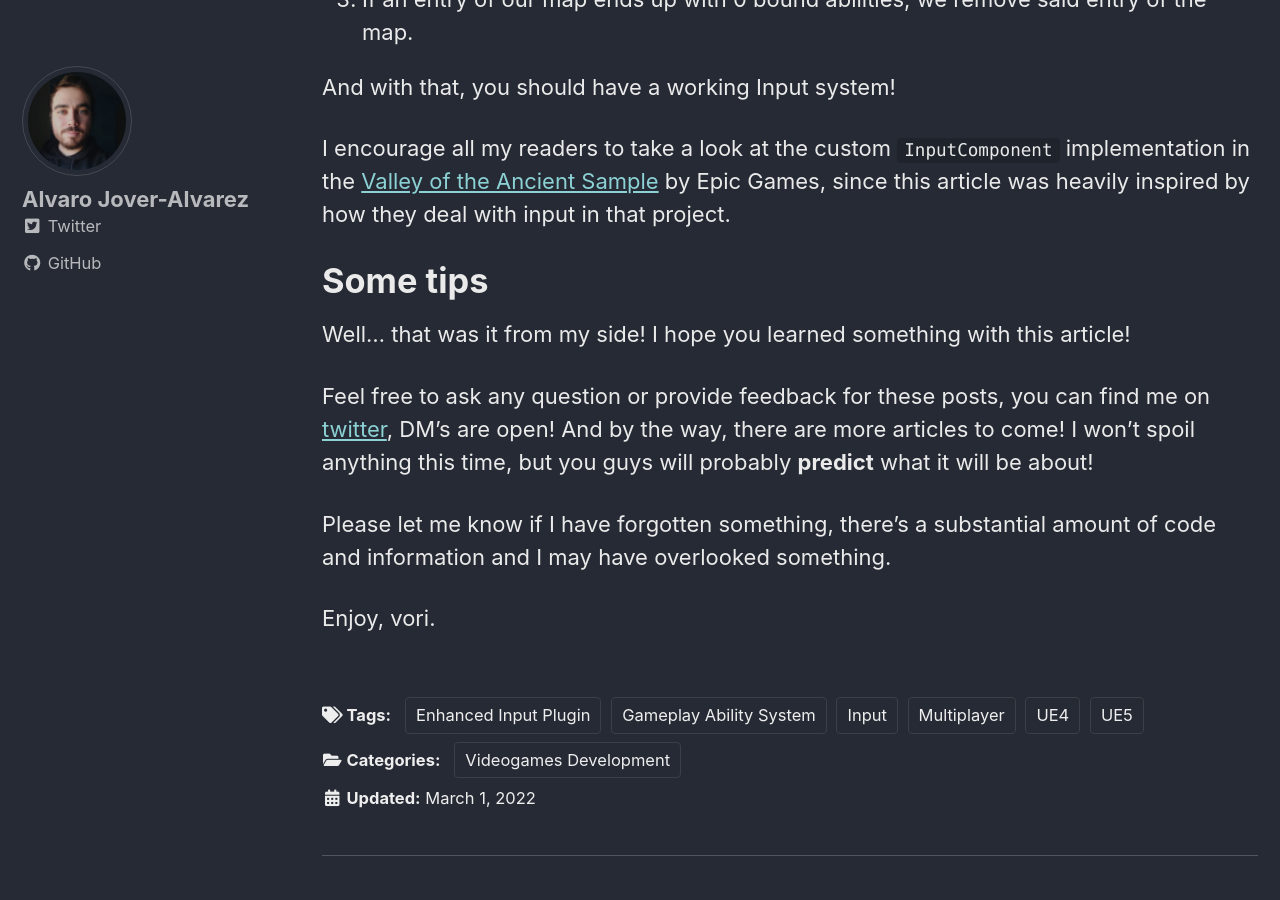
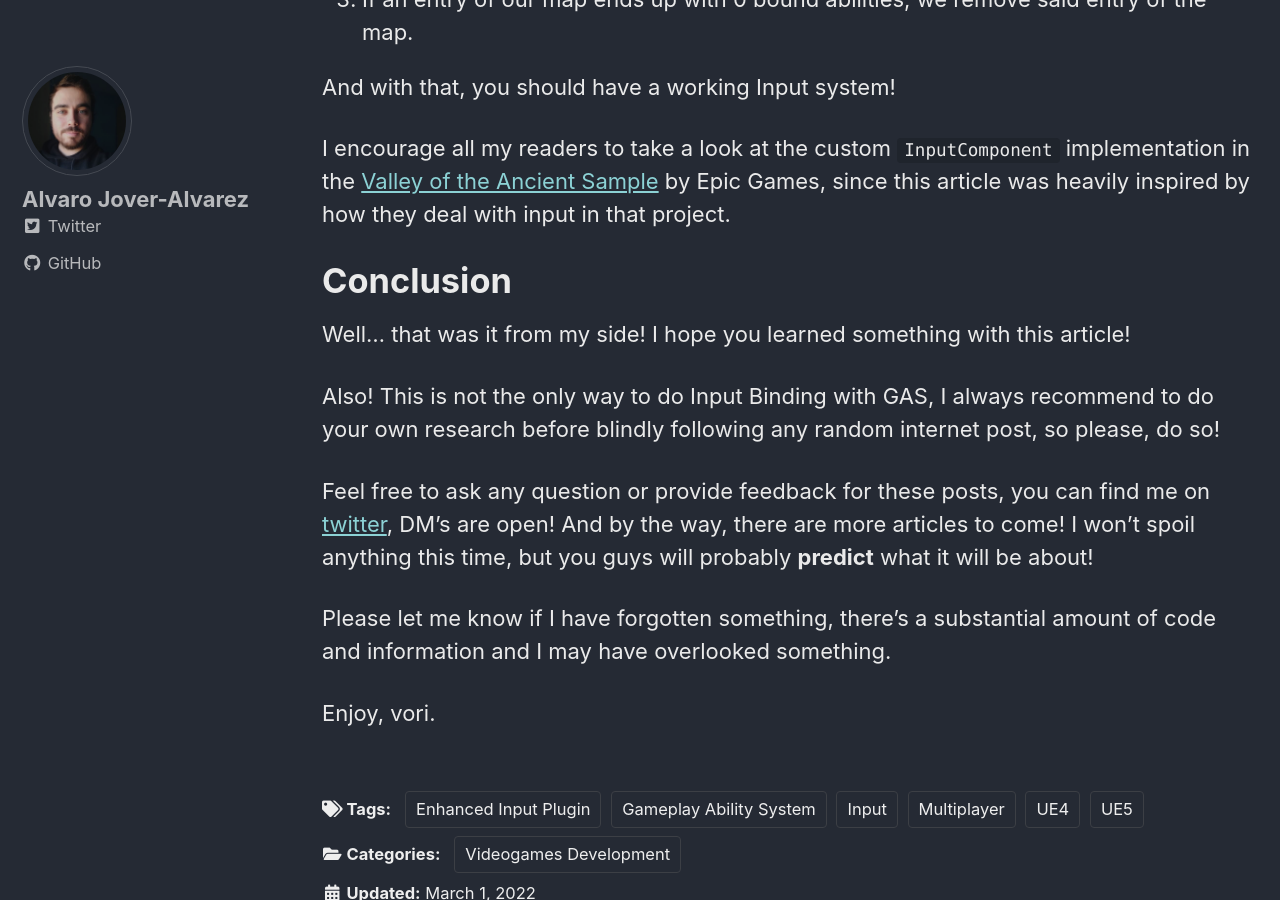
Before and after one commit to vorixo/devtricks, a Jekyll site: the page built from _posts/2022-03-01-gas-input.md, in a window 1280 px wide and 900 px high, scrolled down 10878 px. Built offline with Jekyll 4.4.1, drawn with Linux system fonts in a browser that asks for light colours; cached includes are drawn as plain includes.

Commit message:
[FIX] More typos

```diff
--- a/_posts/2022-03-01-gas-input.md
+++ b/_posts/2022-03-01-gas-input.md
@@ -315,9 +315,11 @@ And with that, you should have a working Input system!
 
 I encourage all my readers to take a look at the custom `InputComponent` implementation in the [Valley of the Ancient Sample](https://docs.unrealengine.com/5.0/en-US/ContentAndSamples/ValleyOfTheAncient/) by Epic Games, since this article was heavily inspired by how they deal with input in that project.
 
-# Some tips
+# Conclusion
 
 Well... that was it from my side! I hope you learned something with this article!
+
+Also! This is not the only way to do Input Binding with GAS, I always recommend to do your own research before blindly following any random internet post, so please, do so!
 
 Feel free to ask any question or provide feedback for these posts, you can find me on [twitter](https://twitter.com/vorixo), DM's are open! And by the way, there are more articles to come! I won't spoil anything this time, but you guys will probably **predict** what it will be about!
 
```
